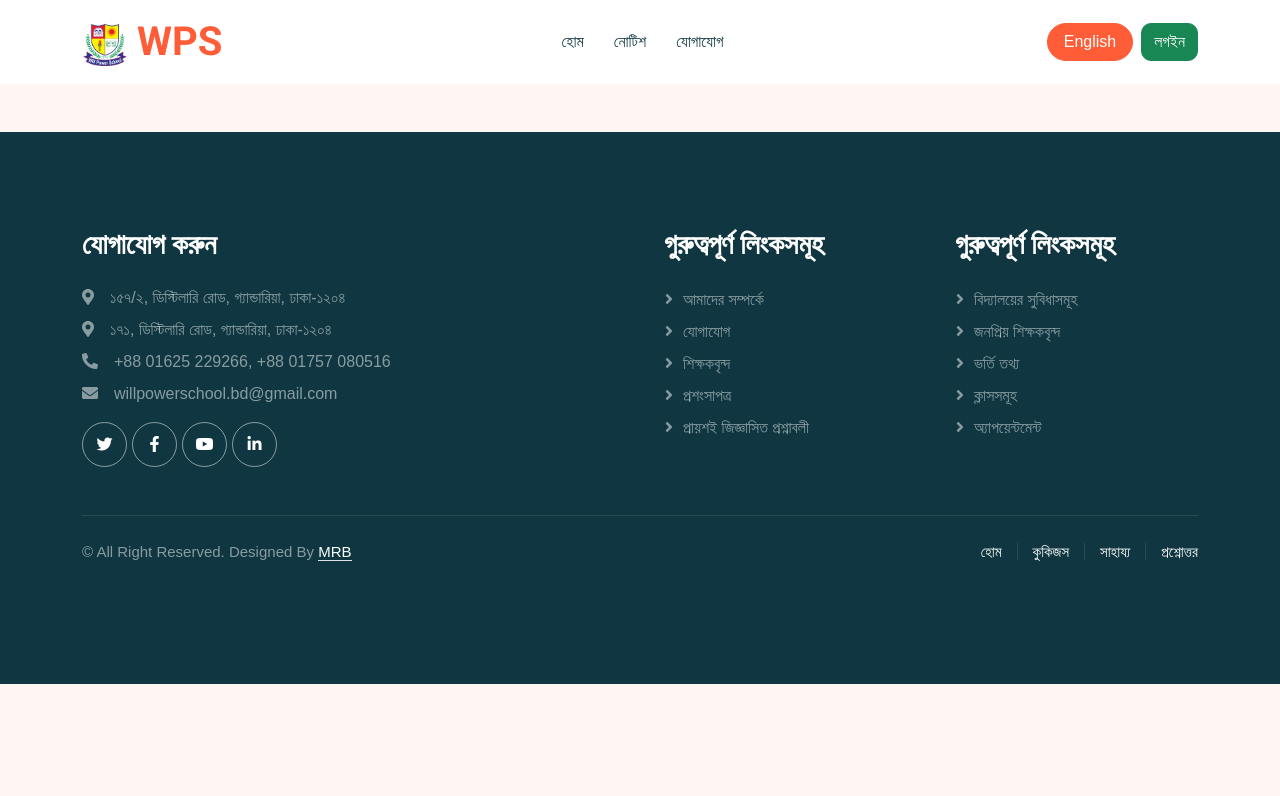
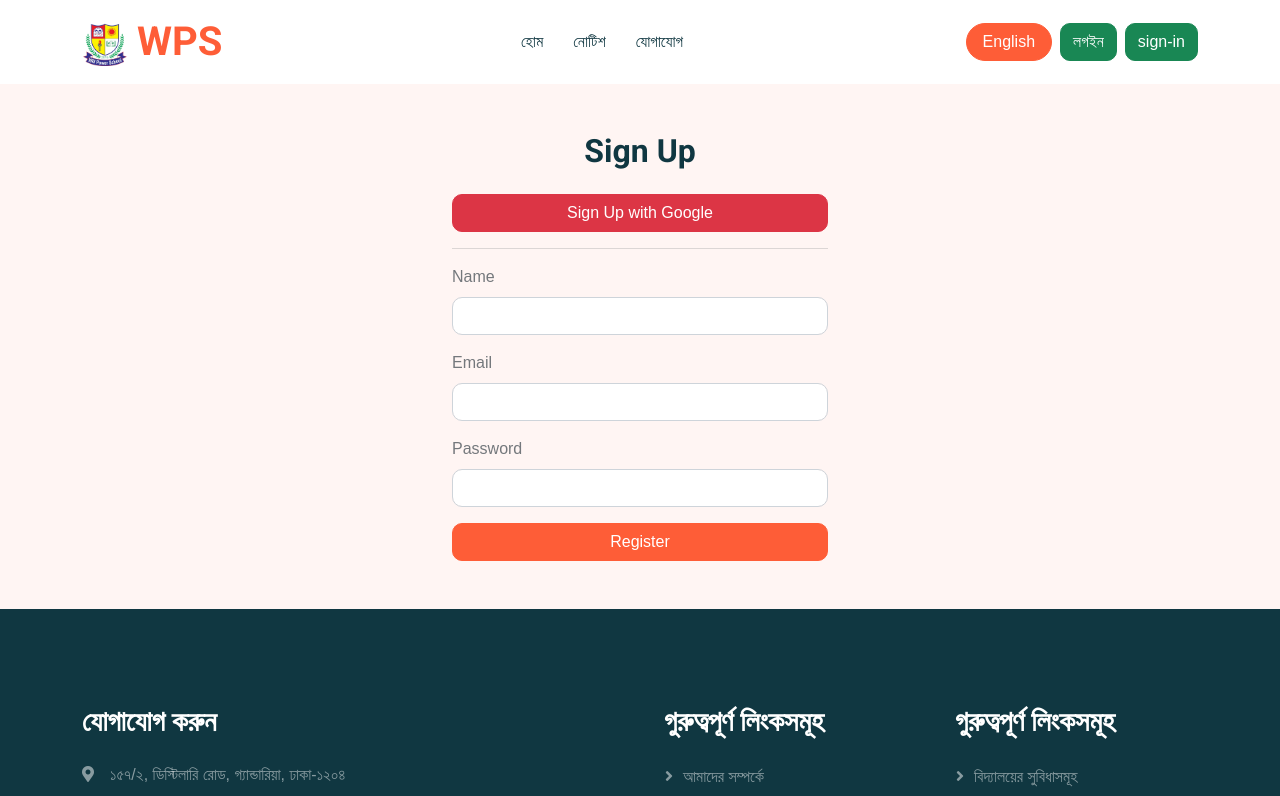
Before and after one commit to Rajib3003/larvelreact, a React (Vite) app in the folder frontendReact/: page /singIn in a window 1280 px wide. Shown: the top 796 px of the page. Built offline with nearby package versions, Linux system fonts and the light colour scheme.

Commit message:
google login forget password reset password done

```diff
--- a/frontendReact/src/App.jsx
+++ b/frontendReact/src/App.jsx
@@ -22,6 +22,9 @@ import AdmissionInformation from "./pages/admission-information/AdmissionInforma
 import Error from "./pages/errors/Error";
 import Faqs from "./pages/faqs/Faqs";
 import NoticeEdit from "./pages/notice/NoticeEdit";
+import SignInPage from "./pages/profile/SingInPage";
+import ForgetPassword from "./pages/profile/ForgetPassword";
+import ResetPassword from "./pages/profile/ResetPassword";
 
 
 
@@ -95,6 +98,9 @@ function App() {
           <Route path="/admission-information" element={<AdmissionInformation />} />
           <Route path="/error" element={<Error />} />
           <Route path="/faqs" element={<Faqs />} />
+          <Route path="/singIn" element={<SignInPage />} />
+          <Route path="/forget-password" element={<ForgetPassword />} />
+          <Route path="/reset-password" element={<ResetPassword />} />
 
           <Route
             path="/student-profile"
--- a/frontendReact/src/layout/Login.jsx
+++ b/frontendReact/src/layout/Login.jsx
@@ -104,6 +104,18 @@ export default function Login({ setIsLoggedIn }) {
               </button>
             </div>
           </form>
+          <div className="text-end mt-2">
+  <button
+    className="btn btn-link"
+    onClick={() => {
+      // Navigate to Forget Password page
+      // If you are using React Router:
+      window.location.href = "/forget-password";
+    }}
+  >
+    Forget Password?
+  </button>
+</div>
         </div>
       </div>
     </div>
--- a/frontendReact/src/layout/header.jsx
+++ b/frontendReact/src/layout/header.jsx
@@ -170,12 +170,20 @@ export default function Header({ isLoggedIn, setIsLoggedIn }) {
               {t('logout')}
             </button>
           ) : (
+            <>
             <button
               className="btn btn-success mt-2 mt-md-0 ms-0 ms-md-2"
               onClick={() => navigate('/login')}
             >
               {t('login')}
             </button>
+            <button
+              className="btn btn-success mt-2 mt-md-0 ms-0 ms-md-2"
+              onClick={() => navigate('/singIn')}
+            >
+              {t('sign-in')}
+            </button>
+            </>
           )}
         </div>
       </div>
--- a/frontendReact/src/pages/notice/NoticeEdit.jsx
+++ b/frontendReact/src/pages/notice/NoticeEdit.jsx
@@ -76,17 +76,13 @@ export default function NoticeEdit() {
 const handleFileChange = (e) => {
   const files = Array.from(e.target.files);
 
-  if (files.length > 0) {
   setNewImages(files);
-    setPreviewImages(files.map((f) => URL.createObjectURL(f)));
-    console.log("ifpreviewImages====",previewImages)
-  } else {
-    fileInputRef.current.value = "";
-    setNewImages([]);
-    setPreviewImages(oldImages);
-    console.log("else===previewImages====",previewImages)
-  }
+
+  const previews = files.map((f) => URL.createObjectURL(f));
+  setPreviewImages(previews);
+
 };
+
 // --------------------------
 
   const handleSubmit = async (e) => {
@@ -101,11 +97,17 @@ const handleFileChange = (e) => {
     updateData.append("noticeType", formData.noticeType);
   }
 
-    // Image logic
+  // ---------- IMAGE LOGIC ----------
   if (newImages.length > 0) {
+    // New file added → send new files
     newImages.forEach((file) => updateData.append("files", file));
+
+    // Delete all old images
     updateData.append("deleteImages", JSON.stringify(oldImages));
   }
+  // ❗ IMPORTANT: DO NOT SEND deleteImages if user selects nothing
+  // This keeps old images unchanged
+  // ----------------------------------
 
   try {
     const res = await fetch(`${baseApiUrl}/notice/${noticeId}`, {
@@ -123,6 +125,7 @@ const handleFileChange = (e) => {
     console.error(err);
   }
 };
+
 
   const displayedNoticeTypes = () => {
     const list = noticeTypes.map((t) => ({
@@ -194,11 +197,13 @@ const handleFileChange = (e) => {
           <input
             type="file"
             multiple
+
             ref={fileInputRef} // ★ required
             onChange={handleFileChange}
             className="form-control"
           />
         </div>
+        {console.log(previewImages)}
 
         {/* Preview */}
         {previewImages.length > 0 && (
--- /dev/null
+++ b/frontendReact/src/pages/profile/ForgetPassword.jsx
@@ -0,0 +1,60 @@
+
+
+import { useState } from "react";
+
+export default function ForgetPassword() {
+  const baseApiUrl = import.meta.env.VITE_BASE_API_URL;
+  const [email, setEmail] = useState("");
+  const [message, setMessage] = useState("");
+
+  const handleSubmit = async (e) => {
+    e.preventDefault();
+
+    try {
+      const response = await fetch(`${baseApiUrl}/auth/forgot-password`, {
+        method: "POST",
+        headers: { "Content-Type": "application/json" },
+        body: JSON.stringify({ email })
+      });
+
+      const result = await response.json();
+      setMessage(result.message || "Password reset link sent successfully!");
+      setEmail("");
+    } catch (error) {
+      setMessage("Error: " + error.message);
+    }
+  };
+
+  return (
+    <div className="container mt-5" style={{ maxWidth: "400px" }}>
+      <h2 className="mb-4 text-center">Forget Password</h2>
+
+      <form onSubmit={handleSubmit}>
+        <div className="mb-3">
+          <label htmlFor="email" className="form-label">
+            Enter your email
+          </label>
+          <input
+            type="email"
+            id="email"
+            name="email"
+            value={email}
+            onChange={(e) => setEmail(e.target.value)}
+            className="form-control"
+            required
+          />
+        </div>
+
+        <button type="submit" className="btn btn-primary w-100">
+          Send Reset Link
+        </button>
+      </form>
+
+      {message && (
+        <div className="alert alert-info mt-3" role="alert">
+          {message}
+        </div>
+      )}
+    </div>
+  );
+}
--- /dev/null
+++ b/frontendReact/src/pages/profile/ResetPassword.jsx
@@ -0,0 +1,84 @@
+
+
+import { useState} from "react";
+import { useSearchParams } from "react-router-dom";
+
+export default function ResetPassword() {
+    const baseApiUrl = import.meta.env.VITE_BASE_API_URL;
+  const [searchParams] = useSearchParams();
+  const id = searchParams.get("id");
+  const token = searchParams.get("token");
+
+
+  const [password, setPassword] = useState("");
+  const [confirmPassword, setConfirmPassword] = useState("");
+  const [message, setMessage] = useState("");
+
+  const handleSubmit = async (e) => {
+    e.preventDefault();
+
+    if (password !== confirmPassword) {
+      setMessage("Passwords do not match!");
+      return;
+    }
+
+    try {
+     const response = await fetch(`${baseApiUrl}/auth/reset-password`, {
+  method: "POST",
+  headers: {
+    "Content-Type": "application/json",
+    "Authorization": `${token}`
+  },
+  body: JSON.stringify({ id, newPassword: password }),
+  credentials: "include",
+});
+
+      const result = await response.json();
+      setMessage(result.message || "Password reset successfully!");
+      setPassword("");
+      setConfirmPassword("");
+    } catch (error) {
+      setMessage("Error: " + error.message);
+    }
+  };
+
+  return (
+    <div className="container mt-5" style={{ maxWidth: "400px" }}>
+      <h2 className="mb-4 text-center">Reset Password</h2>
+
+      <form onSubmit={handleSubmit}>
+        <div className="mb-3">
+          <label className="form-label">New Password</label>
+          <input
+            type="password"
+            className="form-control"
+            value={password}
+            onChange={(e) => setPassword(e.target.value)}
+            required
+          />
+        </div>
+
+        <div className="mb-3">
+          <label className="form-label">Confirm Password</label>
+          <input
+            type="password"
+            className="form-control"
+            value={confirmPassword}
+            onChange={(e) => setConfirmPassword(e.target.value)}
+            required
+          />
+        </div>
+
+        <button type="submit" className="btn btn-primary w-100">
+          Reset Password
+        </button>
+      </form>
+
+      {message && (
+        <div className="alert alert-info mt-3" role="alert">
+          {message}
+        </div>
+      )}
+    </div>
+  );
+}
--- /dev/null
+++ b/frontendReact/src/pages/profile/SingInPage.jsx
@@ -0,0 +1,115 @@
+
+
+import { useState } from "react";
+
+export default function SignInPage() {
+const baseApiUrl = import.meta.env.VITE_BASE_API_URL;
+  const [formData, setFormData] = useState({
+    name: "",
+    email: "",
+    password: ""
+  });
+
+  const [message, setMessage] = useState("");
+
+  const handleChange = (e) => {
+    setFormData({ ...formData, [e.target.name]: e.target.value });
+  };
+
+  const handleSubmit = async (e) => {
+    e.preventDefault();
+
+    try {
+      const response = await fetch(
+        `${baseApiUrl}/user/register`,
+        {
+          method: "POST",
+          headers: { "Content-Type": "application/json" },
+          body: JSON.stringify(formData)
+        }
+      );
+
+      const result = await response.json();
+      setMessage(result.message || "Registered successfully!");
+      setFormData({ name: "", email: "", password: "" });
+    } catch (error) {
+      setMessage("Error: " + error.message);
+    }
+  };
+
+  return (
+    <div className="container mt-5" style={{ maxWidth: "400px" }}>
+      <h2 className="mb-4 text-center">Sign Up</h2>
+
+      {/* Google Registration */}
+      <div className="mb-3">
+        <a
+          href={`${baseApiUrl}/auth/google`}
+          className="btn btn-danger w-100"
+        >
+          Sign Up with Google
+        </a>
+      </div>
+
+      <hr />
+
+      {/* Local Registration Form */}
+      <form onSubmit={handleSubmit}>
+        <div className="mb-3">
+          <label htmlFor="name" className="form-label">
+            Name
+          </label>
+          <input
+            type="text"
+            id="name"
+            name="name"
+            value={formData.name}
+            onChange={handleChange}
+            className="form-control"
+            required
+          />
+        </div>
+
+        <div className="mb-3">
+          <label htmlFor="email" className="form-label">
+            Email
+          </label>
+          <input
+            type="email"
+            id="email"
+            name="email"
+            value={formData.email}
+            onChange={handleChange}
+            className="form-control"
+            required
+          />
+        </div>
+
+        <div className="mb-3">
+          <label htmlFor="password" className="form-label">
+            Password
+          </label>
+          <input
+            type="password"
+            id="password"
+            name="password"
+            value={formData.password}
+            onChange={handleChange}
+            className="form-control"
+            required
+          />
+        </div>
+
+        <button type="submit" className="btn btn-primary w-100">
+          Register
+        </button>
+      </form>
+
+      {message && (
+        <div className="alert alert-info mt-3" role="alert">
+          {message}
+        </div>
+      )}
+    </div>
+  );
+}
```
Also changed, not shown: frontendReact/src/pages/profile/PasswordSet.jsx (added, +9 -0 lines). Lines whose indentation alone changed are shown as unchanged.
